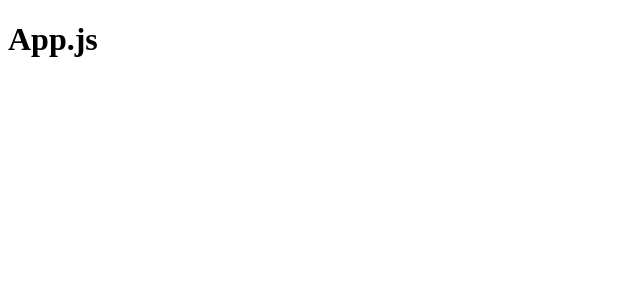
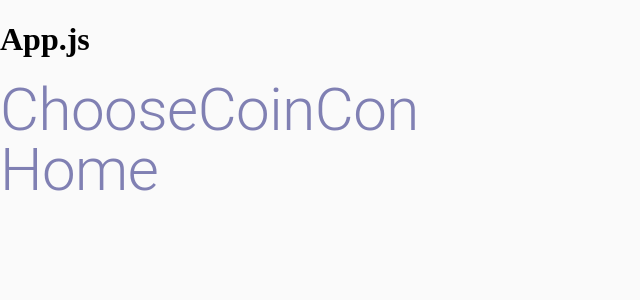
Before and after one commit to georgecode/CryptoCharts, a React (Create React App) app: page / in a window 1280 px wide. Shown: the top 300 px of the page, without its empty margins (0-640 px from the left). Built offline with nearby package versions, Linux system fonts and the light colour scheme.

Commit message:
Set up material-UI, add MUI theme, Add Home and Choose coin container Component

```diff
--- a/package.json
+++ b/package.json
@@ -3,6 +3,7 @@
   "version": "0.1.0",
   "private": true,
   "dependencies": {
+    "@material-ui/core": "^3.9.2",
     "react": "^16.7.0",
     "react-dom": "^16.7.0"
   },
--- a/src/App.js
+++ b/src/App.js
@@ -1,15 +1,29 @@
 import React, { Component } from 'react';
+import Home from "./components/Home"
+import Theme from "./components/Theme"
+import { MuiThemeProvider } from "@material-ui/core/styles";
+//CssBaseline is MUI's version of normalize.css
+import CssBaseline from "@material-ui/core/CssBaseline";
 
 class App extends Component {
+  constructor(props) {
+    super(props);
+    this.theme = Theme();
+    //console.log("theme", this.theme);
+  }
   render() {
     return (
-      <div>
-        <h1>App.js</h1>
-      </div>
+      <MuiThemeProvider theme={this.theme}>
+         <CssBaseline />
+        <div>
+            <h1>App.js</h1>
+            <Home />
+        </div>
+      </MuiThemeProvider>
     );
   }
 }
 
 export default App;
 
-//<img src={logo} className="App-logo" alt="logo" />
+// <img src={myImporttedImg} alt="itsApic" />
--- /dev/null
+++ b/src/components/ChooseCoinCon.js
@@ -0,0 +1,30 @@
+import React, { Component } from "react";
+import { withStyles } from "@material-ui/core/styles";
+//import { stuff, stuff } from "@material-ui/core";
+import Typography from "@material-ui/core/Typography";
+
+const styles = theme => ({
+	themeExample:{
+		color: theme.palette.secondary.main
+	}
+});
+
+class ChooseCoinCon extends Component {
+	//constructor(props) {
+	//	super(props);
+	//	this.state = {
+    //  	hello: true,
+    //	};
+	//}
+
+	render() {
+		const { classes } = this.props
+		return(
+			<div>
+				<Typography variant="h2" className={classes.themeExample}>ChooseCoinCon</Typography>
+			</div>
+			)
+	}
+}
+
+export default withStyles(styles)(ChooseCoinCon);
--- /dev/null
+++ b/src/components/Home.js
@@ -0,0 +1,32 @@
+import React, { Component } from "react";
+import { withStyles } from "@material-ui/core/styles";
+//import { stuff, stuff } from "@material-ui/core";
+import Typography from "@material-ui/core/Typography";
+import ChooseCoinCon from "./ChooseCoinCon"
+
+const styles = theme => ({
+	themeExample:{
+		color: theme.palette.secondary.main
+	}
+});
+
+class Home extends Component {
+	//constructor(props) {
+	//	super(props);
+	//	this.state = {
+    //  	hello: true,
+    //	};
+	//}
+
+	render() {
+		const { classes } = this.props
+		return(
+			<div>
+				<ChooseCoinCon />
+				<Typography variant="h2" className={classes.themeExample}>Home</Typography>
+			</div>
+			)
+	}
+}
+
+export default withStyles(styles)(Home);
--- /dev/null
+++ b/src/components/Theme.js
@@ -0,0 +1,25 @@
+import { createMuiTheme } from "@material-ui/core/styles";
+//how to use mui color tool to determin palette
+//https://material.io/tools/color/#!/?view.left=0&view.right=1
+
+//how to use mui theme
+//https://material-ui.com/customization/themes/#type-light-dark-theme-
+
+export default props => {
+  return createMuiTheme({
+    palette: {
+      type: "light",
+      //dark Brown
+      primary: { main: "#553100" },
+      //light blue
+      secondary: { main: "#8080B3" },
+      myBlue: "#343477",
+    },
+    typography: {
+      //fixes deprecated typography variants warning
+      useNextVariants: true,
+      //fontFamily: '"Arial", Helvetica, sans-serif'
+    },
+
+  });
+};
```
Also changed, not shown: 1 other file (tests, documents, lock files or other folders).
